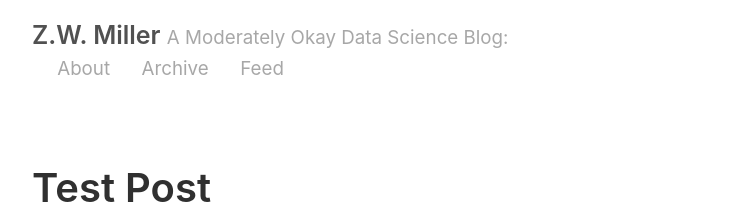
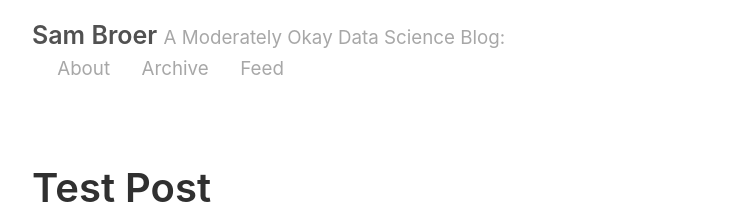
Before and after one commit to sgbroer/sgbroer.github.io, a Jekyll site: the page built from index.html, in a window 1280 px wide and 900 px high. Shown: the top 214 px of the window, without its empty margins (258-987 px from the left). Built offline with Jekyll 4.4.1, drawn with Linux system fonts in a browser that asks for light colours; the list of posts is cut into pages by our own code.

Commit message:
made changes to config

```diff
--- a/_config.yml
+++ b/_config.yml
@@ -2,9 +2,9 @@
 permalink:           pretty
 
 # Setup
-title:               Z.W. Miller
+title:               Sam Broer
 tagline:             A Moderately Okay Data Science Blog
-url:                 http://zwmiller.com
+url:                 http://sgbroer.github.io/
 paginate:            2
 baseurl:             ""
 
@@ -17,14 +17,14 @@ sass:
 
 # About/contact
 author:
-  name:              Zach Miller
-  url:               https://twitter.com/zaglamir
-  email:             zach@thisismetis.com
+  name:              Sam Broer
+  url:
+  email:             sgbroer@gmail.com
 
 # Custom vars
 version:             2.0.0
 github:
-  repo:              https://github.com/zwmiller
+  repo:              https://github.com/sgbroer
 
 # Gems
 gems:
```
